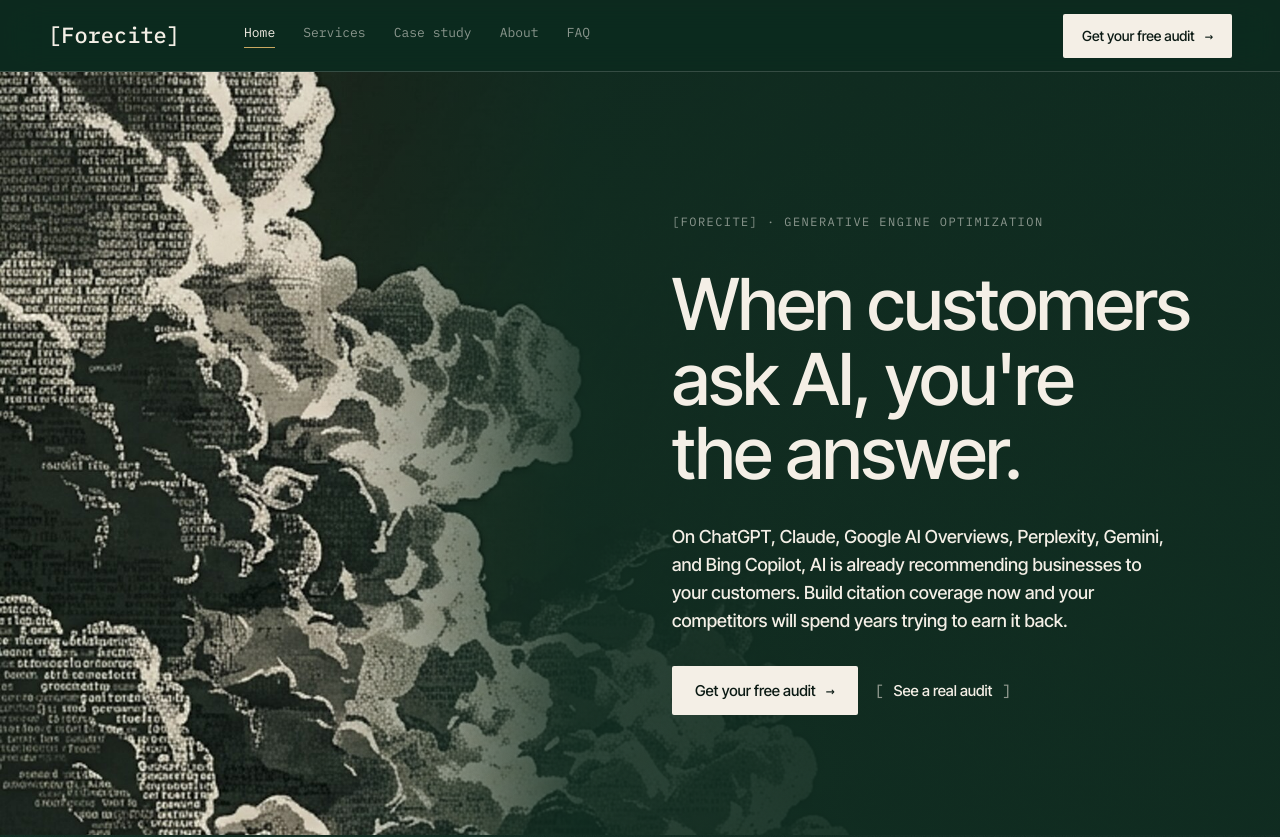
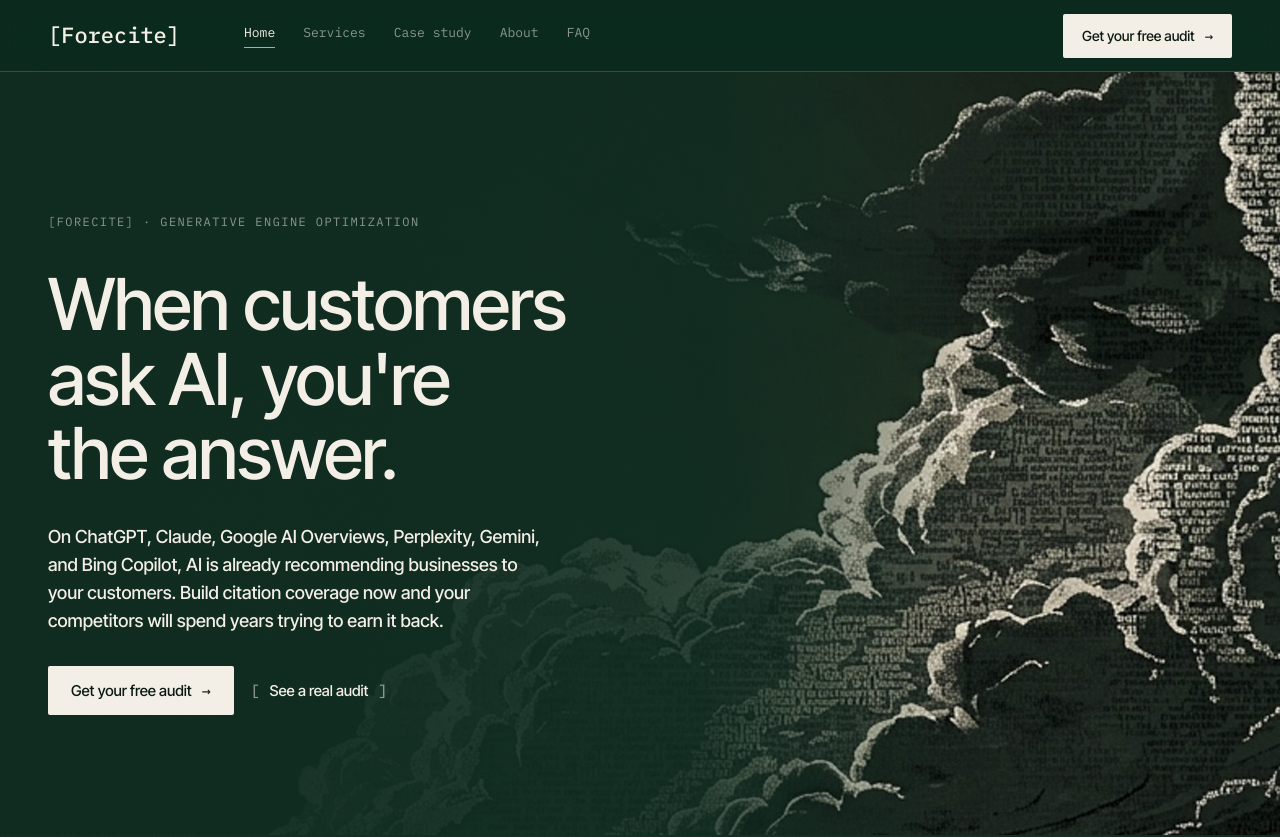
Before and after one commit to InvisibleJaguar90/forecite-site, a React (Vite) app: page / in a window 1280 px wide. Shown: the top 837 px of the page. Built offline with nearby package versions, Linux system fonts and the light colour scheme.

Commit message:
Session 4 item 2: HeroBackground sitewide — A default, C on About+FAQ, gradient overlay, body weight bump

```diff
--- a/src/components/HeroBackground.jsx
+++ b/src/components/HeroBackground.jsx
@@ -7,8 +7,9 @@
 //   align="left"  → text in left column, image's mass on the right
 //                   (uses the {variant}-left-open.jpg asset)
 //
-// Variant swap is a one-line change: edit HERO_VARIANT below to flip the
-// entire site between Celestia A, B, and C without touching any page.
+// Variant: HERO_VARIANT below is the sitewide default. Pages can override
+// per-instance via the `variant` prop, e.g. <HeroBackground variant="C" />,
+// when a section calls for a different mood than the rest of the site.
 //
 // Mobile (<=768px): image is hidden entirely and the hero falls back to
 // a clean forest section with the text content full-width. The image's
@@ -21,16 +22,17 @@
 // foreign body. Pages can pass extra `style` props which apply to the
 // inner content cap (paddingTop/Bottom etc.).
 
-const HERO_VARIANT = 'A'; // 'A' | 'B' | 'C'
+const HERO_VARIANT = 'A'; // 'A' | 'B' | 'C' — sitewide default
 
-export default function HeroBackground({ align = 'right', children, style, label, id }) {
-  const imageSrc = `/hero/celestia-${HERO_VARIANT}-${align}-open.jpg`;
+export default function HeroBackground({ align = 'right', variant, children, style, label, id }) {
+  const v = variant || HERO_VARIANT;
+  const imageSrc = `/hero/celestia-${v}-${align}-open.jpg`;
 
   return (
     <section
       id={id}
       data-screen-label={label}
-      data-hero-variant={HERO_VARIANT}
+      data-hero-variant={v}
       data-hero-align={align}
       className="hero-bg grain"
       style={{
--- a/src/pages/About.jsx
+++ b/src/pages/About.jsx
@@ -12,7 +12,7 @@ export default function About() {
         path="/about"
       />
 
-      <HeroBackground align="right" label="04 About — Hero">
+      <HeroBackground align="right" variant="C" label="04 About — Hero">
         <Eyebrow style={{ marginBottom: 24 }}>About</Eyebrow>
         <h1
           style={{
--- a/src/pages/FAQ.jsx
+++ b/src/pages/FAQ.jsx
@@ -193,7 +193,7 @@ export default function FAQ() {
         path="/faq"
       />
 
-      <HeroBackground align="left" label="05 FAQ — Hero">
+      <HeroBackground align="left" variant="C" label="05 FAQ — Hero">
         <Eyebrow style={{ marginBottom: 24 }}>FAQ</Eyebrow>
         <h1
           style={{
--- a/src/pages/Home.jsx
+++ b/src/pages/Home.jsx
@@ -31,8 +31,8 @@ export default function Home() {
         path="/"
       />
 
-      {/* HERO — Celestia background, content in right-open column (Session 4 item 2) */}
-      <HeroBackground align="right" label="01 Home — Hero">
+      {/* HERO — Celestia background, content in left-open column (Session 4 item 2) */}
+      <HeroBackground align="left" label="01 Home — Hero">
         <Eyebrow style={{ marginBottom: 36 }}>[Forecite] · Generative engine optimization</Eyebrow>
         <h1
           style={{
```
